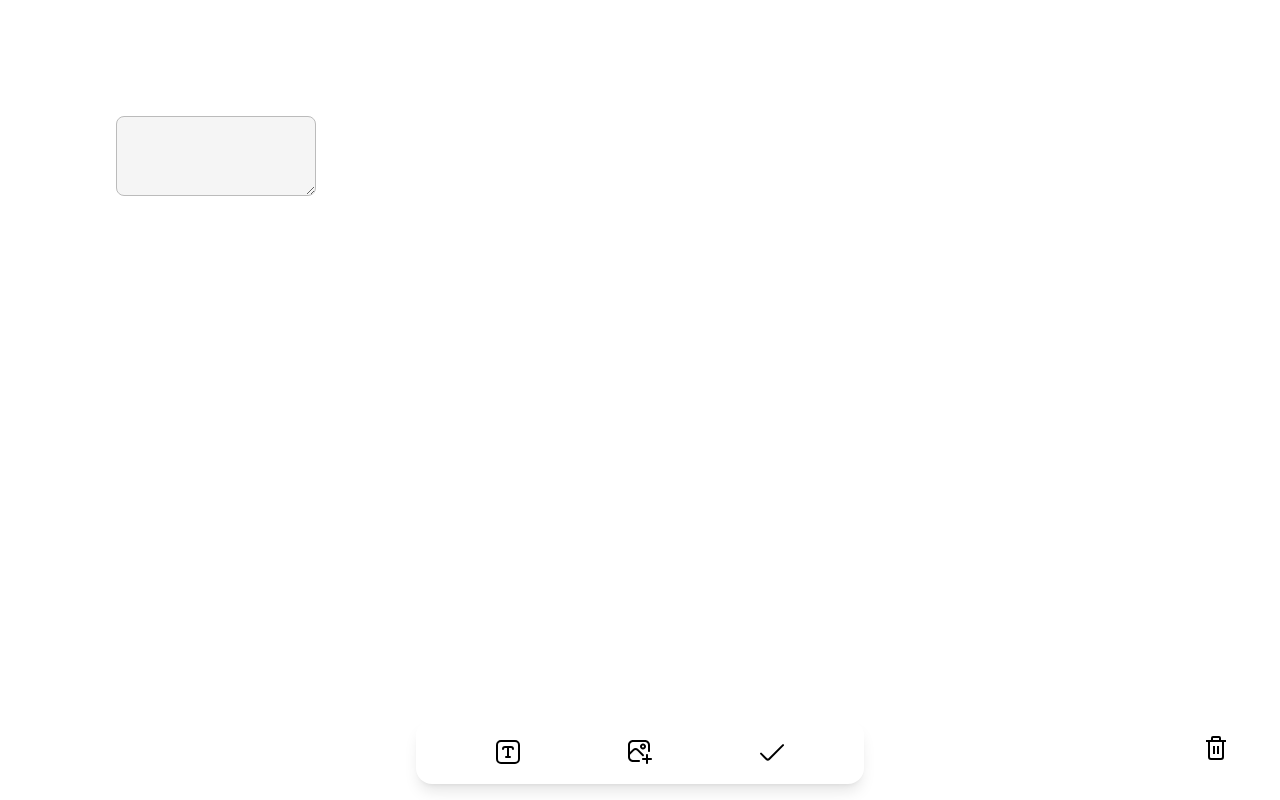
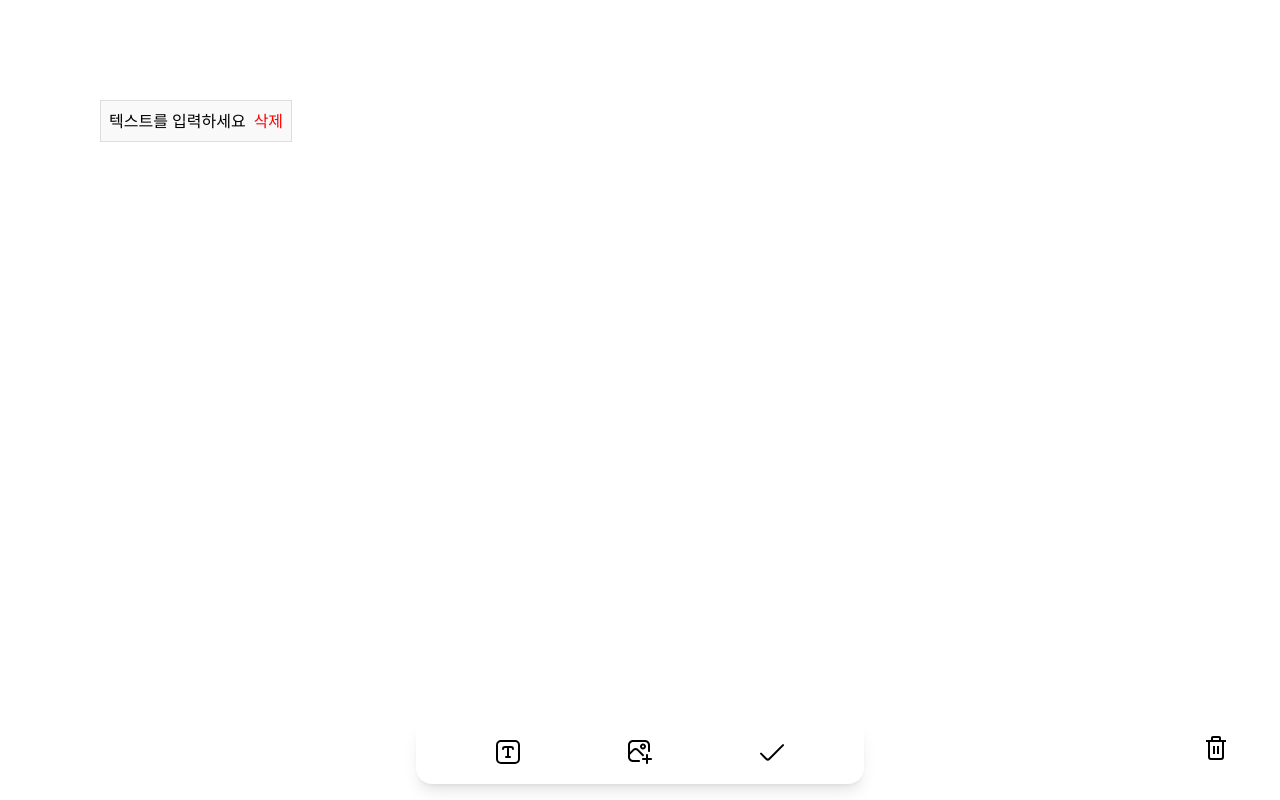
Before and after one commit to Greenora/project-YellowMemo, a React (Create React App) app in the folder react-project/: page /post/create in a window 1280 px wide. Both pictures are taken after a click on the button 508 px from the left and 752 px from the top of the page. Built offline with nearby package versions, Linux system fonts and the light colour scheme.

Commit message:
✨ 기본 로직

```diff
--- /dev/null
+++ b/react-project/src/components/DraggableImage.jsx
@@ -0,0 +1,25 @@
+import React from "react";
+
+function DraggableImage({ id, src, onDelete, style }) {
+  const handleDragStart = (e) => {
+    e.dataTransfer.setData("text/plain", id);
+  };
+
+  return (
+    <div
+      draggable
+      onDragStart={handleDragStart}
+      style={{
+        position: "absolute",
+        ...style,
+      }}
+    >
+      <img src={src} alt="업로드 이미지" style={{ maxWidth: 200, maxHeight: 200 }} />
+      <button onClick={() => onDelete(id)} style={{ marginLeft: 8, color: "red" }}>
+        삭제
+      </button>
+    </div>
+  );
+}
+
+export default DraggableImage;
--- /dev/null
+++ b/react-project/src/components/DraggableTextbox.jsx
@@ -0,0 +1,51 @@
+import React, { useRef, useState } from "react";
+
+function DraggableTextbox({ id, text, onChange, onDelete, onDrag, style }) {
+  const [editing, setEditing] = useState(false);
+  const [value, setValue] = useState(text);
+
+  const handleDoubleClick = () => setEditing(true);
+
+  const handleBlur = () => {
+    setEditing(false);
+    onChange(id, value);
+  };
+
+  // 드래그 관련
+  const handleDragStart = (e) => {
+    e.dataTransfer.setData("text/plain", id);
+  };
+
+  return (
+    <div
+      draggable
+      onDragStart={handleDragStart}
+      style={{
+        position: "absolute",
+        border: "1px solid #ddd",
+        padding: "8px",
+        background: "#f9f9f9",
+        ...style,
+      }}
+    >
+      {editing ? (
+        <input
+          value={value}
+          autoFocus
+          onChange={e => setValue(e.target.value)}
+          onBlur={handleBlur}
+          onKeyDown={e => {
+            if (e.key === "Enter") handleBlur();
+          }}
+        />
+      ) : (
+        <span onDoubleClick={handleDoubleClick}>{value}</span>
+      )}
+      <button onClick={() => onDelete(id)} style={{ marginLeft: 8, color: "red" }}>
+        삭제
+      </button>
+    </div>
+  );
+}
+
+export default DraggableTextbox;
--- a/react-project/src/components/ImageboxTest.jsx
+++ /dev/null
@@ -1,24 +0,0 @@
-import React from "react";
-
-function ImageboxTest({ x = 150, y = 150, src, id }) {
-  return (
-    <img
-      src={src}
-      alt="user upload"
-      style={{
-        position: "absolute",
-        left: x,
-        top: y,
-        width: 120,
-        height: 120,
-        objectFit: "cover",
-        borderRadius: 12,
-        border: "1px solid #bbb",
-        background: "#eee",
-        zIndex: 5,
-      }}
-    />
-  );
-}
-
-export default ImageboxTest;
--- a/react-project/src/components/TextboxTest.jsx
+++ /dev/null
@@ -1,27 +0,0 @@
-import React from "react";
-
-function TextboxTest({ x = 100, y = 100, content = "", id }) {
-  // 단순 표시용, 입력/수정 기능만 있음
-  return (
-    <textarea
-      defaultValue={content}
-      style={{
-        position: "absolute",
-        left: x,
-        top: y,
-        width: 200,
-        height: 80,
-        resize: "both",
-        background: "#f5f5f5",
-        border: "1px solid #bbb",
-        borderRadius: 8,
-        padding: 8,
-        fontSize: 16,
-        zIndex: 10,
-      }}
-      readOnly
-    />
-  );
-}
-
-export default TextboxTest;
--- a/react-project/src/pages/PostCreate/PostCreate.jsx
+++ b/react-project/src/pages/PostCreate/PostCreate.jsx
@@ -2,21 +2,29 @@ import React, { useRef, useState } from "react";
 import { useNavigate } from "react-router-dom";
 import DiscardButton from "../../components/DiscardButton";
 import PostMenuBar from "../../components/PostMenuBar";
-import TextboxTest from "../../components/TextboxTest";
-import ImageboxTest from "../../components/ImageboxTest";
+import DraggableTextbox from "../../components/DraggableTextbox";
+import DraggableImage from "../../components/DraggableImage";
 
 function PostCreate() {
-  const [textboxes, setTextboxes] = useState([]);
-  const [images, setImages] = useState([]);
   const fileInputRef = useRef();
   const navigate = useNavigate();
   const userId = Number(localStorage.getItem("userId"));
 
+  // 상태 관리
+  const [textboxes, setTextboxes] = useState([]);
+  const [images, setImages] = useState([]);
+  const [dragId, setDragId] = useState(null);
+
   // 텍스트박스 추가
   const handleAddTextbox = () => {
-    setTextboxes(prev => [
-      ...prev,
-      { x: 100, y: 100, content: "", id: Date.now().toString() }
+    setTextboxes([
+      ...textboxes,
+      {
+        id: Date.now(),
+        text: "텍스트를 입력하세요",
+        x: 100,
+        y: 100 + textboxes.length * 60,
+      },
     ]);
   };
 
@@ -25,14 +33,50 @@ function PostCreate() {
     const file = e.target.files[0];
     if (!file) return;
     const reader = new FileReader();
-    reader.onload = () => {
-      setImages(prev => [
-        ...prev,
-        { x: 150, y: 150, z: 1, src: reader.result, id: Date.now().toString() }
+    reader.onload = (ev) => {
+      setImages([
+        ...images,
+        {
+          id: Date.now(),
+          src: ev.target.result,
+          x: 100,
+          y: 100 + images.length * 120,
+        },
       ]);
     };
     reader.readAsDataURL(file);
-    e.target.value = null;
+    e.target.value = ""; // 같은 파일 재업로드 대비
+  };
+
+  // 텍스트박스 수정
+  const handleTextboxChange = (id, newText) => {
+    setTextboxes(textboxes.map(tb => tb.id === id ? { ...tb, text: newText } : tb));
+  };
+
+  // 텍스트박스 삭제
+  const handleTextboxDelete = (id) => {
+    setTextboxes(textboxes.filter(tb => tb.id !== id));
+  };
+
+  // 이미지 삭제
+  const handleImageDelete = (id) => {
+    setImages(images.filter(img => img.id !== id));
+  };
+
+  // 드래그 앤 드롭
+  const handleDrop = (e) => {
+    e.preventDefault();
+    const id = Number(e.dataTransfer.getData("text/plain"));
+    const x = e.clientX - 50; // 오프셋 조정
+    const y = e.clientY - 50;
+
+    setTextboxes(textboxes.map(tb => tb.id === id ? { ...tb, x, y } : tb));
+    setImages(images.map(img => img.id === id ? { ...img, x, y } : img));
+    setDragId(null);
+  };
+
+  const handleDragOver = (e) => {
+    e.preventDefault();
   };
 
   // 체크(완료) 버튼: post, textbox, image를 POST
@@ -46,17 +90,12 @@ function PostCreate() {
       .then(res => res.json())
       .then(postRes => {
         const postId = postRes.id;
-        // 2. 텍스트박스 저장
+        // 2. 텍스트 박스 저장
         const textboxPromises = textboxes.map(tb =>
           fetch("http://localhost:5000/textbox", {
             method: "POST",
             headers: { "Content-Type": "application/json" },
-            body: JSON.stringify({
-              x: tb.x,
-              y: tb.y,
-              content: tb.content,
-              postId,
-            }),
+            body: JSON.stringify({ postId, ...tb }),
           })
         );
         // 3. 이미지 저장
@@ -64,14 +103,7 @@ function PostCreate() {
           fetch("http://localhost:5000/image", {
             method: "POST",
             headers: { "Content-Type": "application/json" },
-            body: JSON.stringify({
-              x: img.x,
-              y: img.y,
-              z: img.z,
-              src: img.src,
-              postId,
-              userId,
-            }),
+            body: JSON.stringify({ postId, ...img }),
           })
         );
         // 4. 모두 저장 후 이동
@@ -94,23 +126,48 @@ function PostCreate() {
   };
 
   return (
-    <div className="bg-white min-h-screen p-4">
-      {/* 텍스트박스, 이미지 렌더링 */}
-      <div className="relative w-full h-[80vh] overflow-hidden">
-        {textboxes.map((tb, idx) => (
-          <TextboxTest key={tb.id} {...tb} />
-        ))}
-        {images.map((img, idx) => (
-          <ImageboxTest key={img.id} {...img} />
-        ))}
-      </div>
-      {/* 메뉴바 (UI만 담당) */}
+    <div
+      className="bg-white min-h-screen p-4"
+      onDrop={handleDrop}
+      onDragOver={handleDragOver}
+      style={{ position: "relative", minHeight: "100vh" }}
+    >
+      {/* 메뉴바 */}
       <PostMenuBar
         onAddTextbox={handleAddTextbox}
         onAddImage={() => fileInputRef.current.click()}
         onCheck={handleCheck}
         fileInputRef={fileInputRef}
         onImageFileChange={handleAddImage}
+      />
+      {/* 텍스트박스 렌더 */}
+      {textboxes.map(tb => (
+        <DraggableTextbox
+          key={tb.id}
+          id={tb.id}
+          text={tb.text}
+          onChange={handleTextboxChange}
+          onDelete={handleTextboxDelete}
+          style={{ left: tb.x, top: tb.y, zIndex: 10 }}
+        />
+      ))}
+      {/* 이미지 렌더 */}
+      {images.map(img => (
+        <DraggableImage
+          key={img.id}
+          id={img.id}
+          src={img.src}
+          onDelete={handleImageDelete}
+          style={{ left: img.x, top: img.y, zIndex: 10 }}
+        />
+      ))}
+      {/* 이미지 업로드 input */}
+      <input
+        ref={fileInputRef}
+        type="file"
+        accept="image/*"
+        style={{ display: "none" }}
+        onChange={handleAddImage}
       />
       {/* Discard 버튼 */}
       <DiscardButton onDiscard={handleDiscard} />
```
